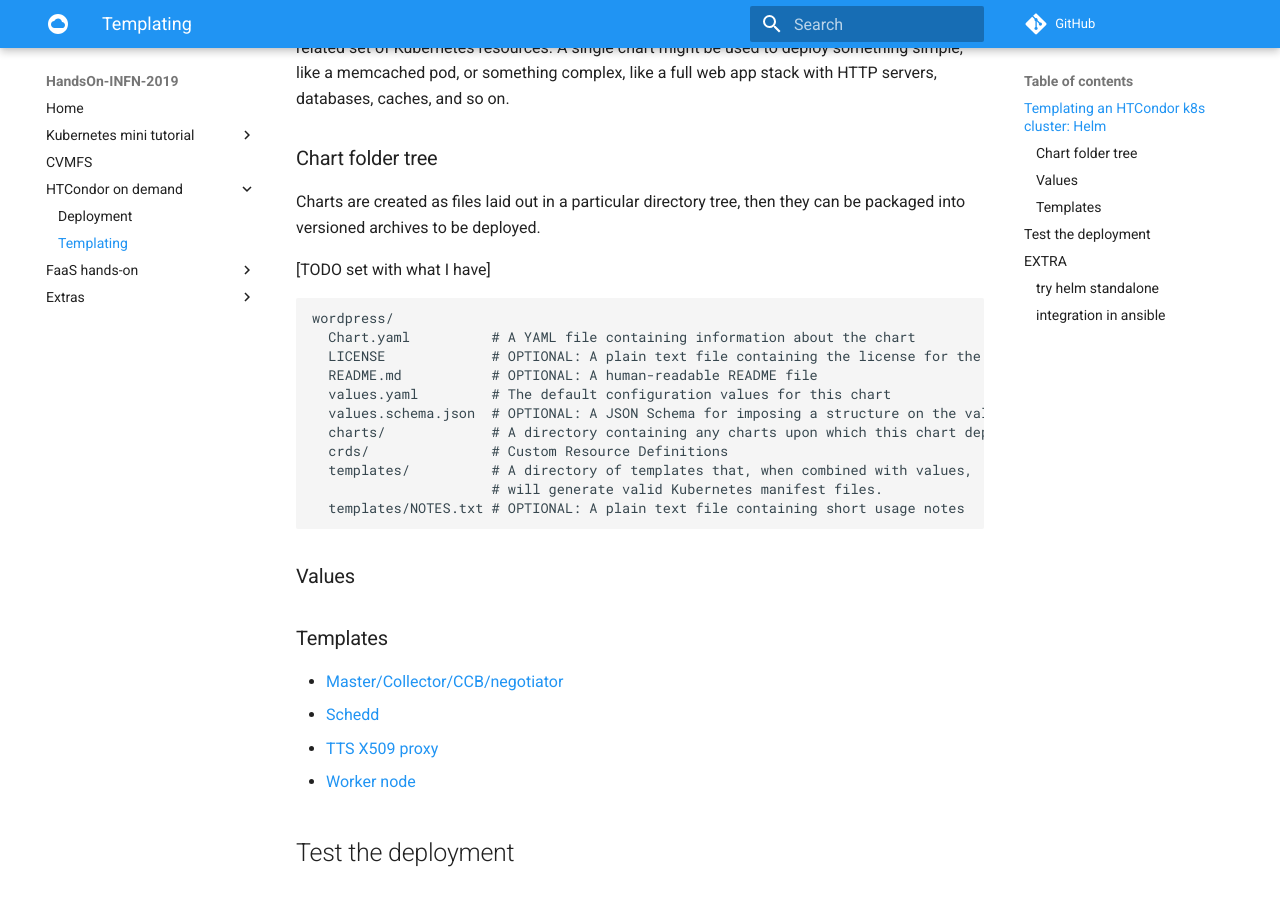
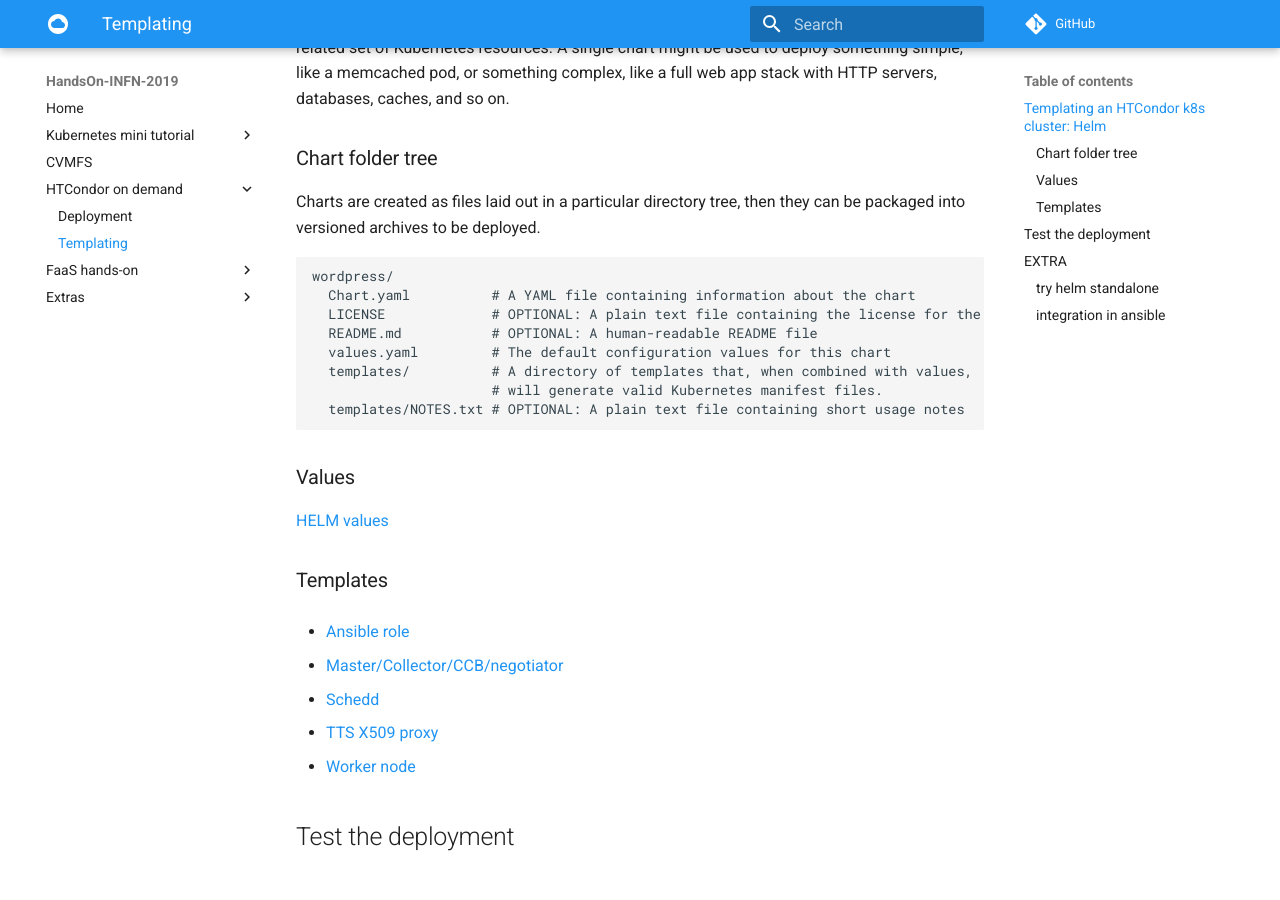
Before and after one commit to caifti/HandsOn-INFN-2019, an MkDocs documentation site: the page built from docs/htcondor/templating.md, in a window 1280 px wide and 900 px high, scrolled down 623 px. Built offline with MkDocs 1.6.1 and Material for MkDocs 9.7.7, drawn with Linux system fonts in a browser that asks for light colours; comment, search, counter and statistics services are not loaded.

Commit message:
update templating

````diff
--- a/docs/htcondor/templating.md
+++ b/docs/htcondor/templating.md
@@ -16,7 +16,6 @@
 
 Charts are created as files laid out in a particular directory tree, then they can be packaged into versioned archives to be deployed.
 
-[TODO set with what I have]
 
 ```text
 wordpress/
@@ -24,9 +23,6 @@
   LICENSE             # OPTIONAL: A plain text file containing the license for the chart
   README.md           # OPTIONAL: A human-readable README file
   values.yaml         # The default configuration values for this chart
-  values.schema.json  # OPTIONAL: A JSON Schema for imposing a structure on the values.yaml file
-  charts/             # A directory containing any charts upon which this chart depends.
-  crds/               # Custom Resource Definitions
   templates/          # A directory of templates that, when combined with values,
                       # will generate valid Kubernetes manifest files.
   templates/NOTES.txt # OPTIONAL: A plain text file containing short usage notes
@@ -34,7 +30,11 @@
 
 ### Values
 
+[HELM values](https://github.com/DODAS-TS/HandsOn-INFN-2019/blob/master/htc_helm/values.yaml)
+
 ### Templates
+
+- [Ansible role](https://github.com/indigo-dc/ansible-role-htcondor_config)
 
 - [Master/Collector/CCB/negotiator](https://github.com/DODAS-TS/HandsOn-INFN-2019/blob/master/htc_helm/templates/master.yaml)
 - [Schedd](https://github.com/DODAS-TS/HandsOn-INFN-2019/blob/master/htc_helm/templates/schedd.yaml)
````
